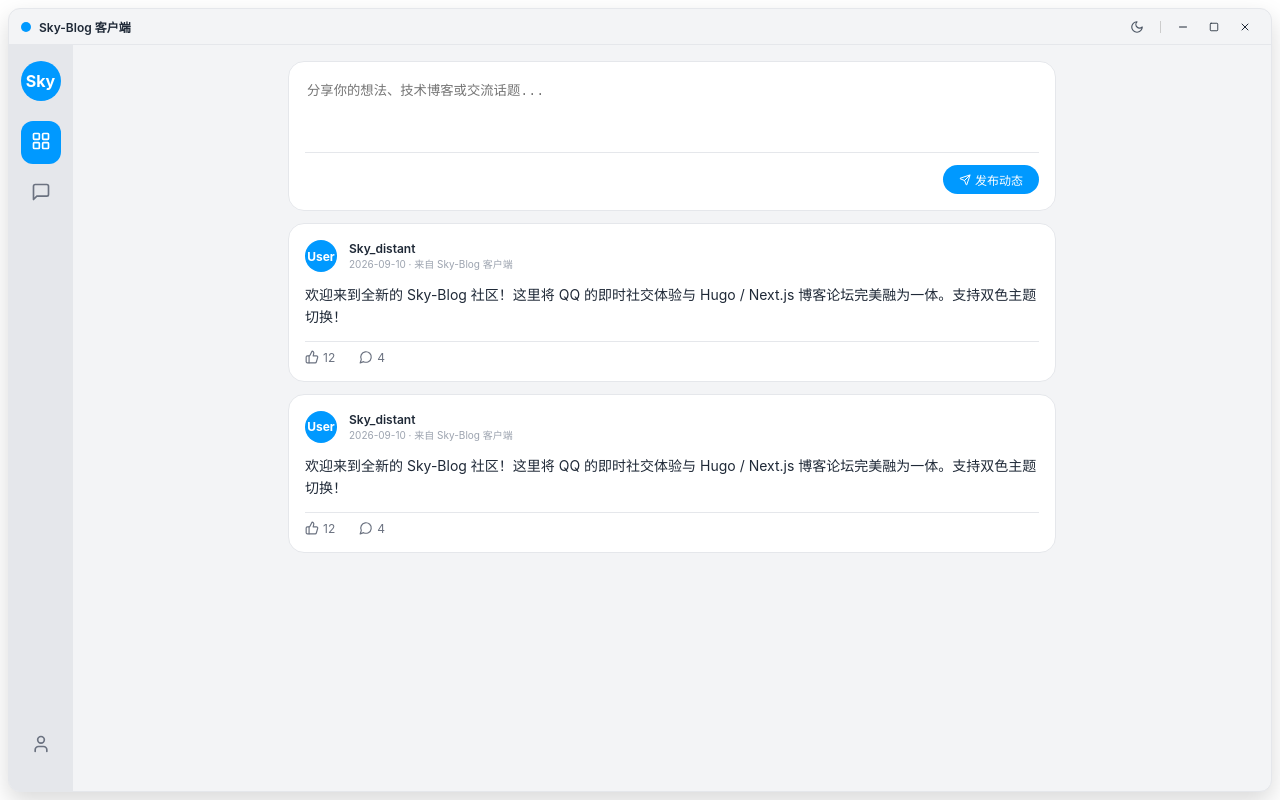
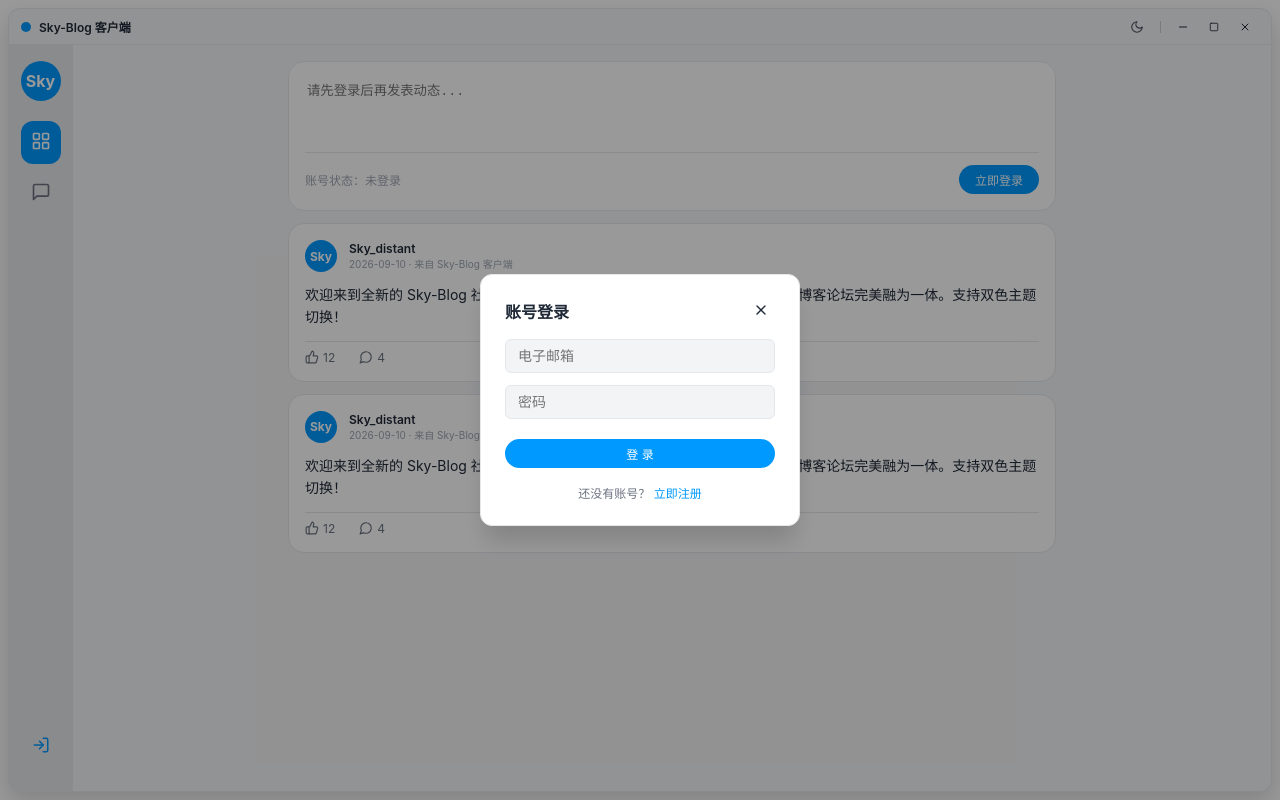
Before and after one commit to zhangtianyuan120220/sky-blog, a Next.js app: page / in a window 1280 px wide. Both pictures are taken after a click on the button 40 px from the left and 745 px from the top of the page. Built offline with nearby package versions, Linux system fonts and the light colour scheme; no server answers.

Commit message:
feat: add supabase auth and fix tauri v2 capabilities for window controls

```diff
--- a/package.json
+++ b/package.json
@@ -10,7 +10,7 @@
     "tauri": "tauri"
   },
   "dependencies": {
-    "@supabase/supabase-js": "^2.45.0",
+    "@supabase/supabase-js": "^2.116.0",
     "@tauri-apps/api": "^2.0.0",
     "clsx": "^2.1.1",
     "lucide-react": "^0.439.0",
--- a/src/app/page.tsx
+++ b/src/app/page.tsx
@@ -1,10 +1,10 @@
 'use client';
 
-import React, { useState } from 'react';
+import React, { useState, useEffect } from 'react';
+import { createClient } from '@supabase/supabase-js';
 import {
   MessageSquare,
   LayoutGrid,
-  User,
   Sun,
   Moon,
   Send,
@@ -12,64 +12,106 @@ import {
   MessageCircle,
   Minus,
   Square,
-  X
+  X,
+  LogOut,
+  LogIn
 } from 'lucide-react';
+
+// 初始化 Supabase 客户端（请替换为你的 Supabase 项目 URL 和 Key）
+const SUPABASE_URL = process.env.NEXT_PUBLIC_SUPABASE_URL || 'https://your-supabase-url.supabase.co';
+const SUPABASE_ANON_KEY = process.env.NEXT_PUBLIC_SUPABASE_ANON_KEY || 'your-anon-key';
+const supabase = createClient(SUPABASE_URL, SUPABASE_ANON_KEY);
 
 export default function Home() {
   const [isDarkMode, setIsDarkMode] = useState(false);
   const [activeTab, setActiveTab] = useState<'forum' | 'chat'>('forum');
   const [postContent, setPostContent] = useState('');
 
-  // 使用 getCurrentWindow 适配 Tauri 最新 API
-  const handleMinimize = async () => {
+  // Auth 鉴权状态
+  const [showAuthModal, setShowAuthModal] = useState(false);
+  const [authMode, setAuthMode] = useState<'login' | 'register'>('login');
+  const [email, setEmail] = useState('');
+  const [password, setPassword] = useState('');
+  const [user, setUser] = useState<any>(null);
+  const [loading, setLoading] = useState(false);
+
+  // 监听 Supabase 登录状态变化
+  useEffect(() => {
+    supabase.auth.getSession().then(({ data: { session } }) => {
+      setUser(session?.user ?? null);
+    });
+
+    const { data: { subscription } } = supabase.auth.onAuthStateChange((_event, session) => {
+      setUser(session?.user ?? null);
+    });
+
+    return () => subscription.unsubscribe();
+  }, []);
+
+  // 修复后的 Tauri v2 窗口控制函数
+  const handleWindowAction = async (action: 'minimize' | 'maximize' | 'close') => {
     try {
-      const windowApi = await import('@tauri-apps/api/window');
-      const win = windowApi.getCurrentWindow ? windowApi.getCurrentWindow() : (windowApi as any).appWindow;
-      await win.minimize();
+      const { getCurrentWindow } = await import('@tauri-apps/api/window');
+      const appWindow = getCurrentWindow();
+
+      if (action === 'minimize') await appWindow.minimize();
+      if (action === 'maximize') await appWindow.toggleMaximize();
+      if (action === 'close') await appWindow.close();
     } catch (e) {
-      console.error(e);
+      console.warn('窗口 API 调用异常（可能运行在纯浏览器环境）:', e);
     }
   };
 
-  const handleToggleMaximize = async () => {
+  // 处理登录与注册提交
+  const handleAuthSubmit = async (e: React.FormEvent) => {
+    e.preventDefault();
+    if (!email || !password) return alert('请输入邮箱和密码');
+
+    setLoading(true);
     try {
-      const windowApi = await import('@tauri-apps/api/window');
-      const win = windowApi.getCurrentWindow ? windowApi.getCurrentWindow() : (windowApi as any).appWindow;
-      await win.toggleMaximize();
-    } catch (e) {
-      console.error(e);
+      if (authMode === 'login') {
+        const { error } = await supabase.auth.signInWithPassword({ email, password });
+        if (error) throw error;
+        alert('登录成功！');
+      } else {
+        const { error } = await supabase.auth.signUp({ email, password });
+        if (error) throw error;
+        alert('注册成功！请检查邮箱完成验证或直接登录。');
+      }
+      setShowAuthModal(false);
+      setEmail('');
+      setPassword('');
+    } catch (err: any) {
+      alert(err.message || '操作失败');
+    } finally {
+      setLoading(false);
     }
   };
 
-  const handleClose = async () => {
-    try {
-      const windowApi = await import('@tauri-apps/api/window');
-      const win = windowApi.getCurrentWindow ? windowApi.getCurrentWindow() : (windowApi as any).appWindow;
-      await win.close();
-    } catch (e) {
-      console.error(e);
-    }
+  // 退出登录
+  const handleLogout = async () => {
+    await supabase.auth.signOut();
   };
 
   return (
     <div style={{ width: '100vw', height: '100vh', padding: '8px' }} className={isDarkMode ? 'dark' : ''}>
       <div className="app-container">
 
-        {/* 1. 顶部标题栏 */}
+        {/* 1. 顶部自定义标题栏（支持拖拽与无边框控制） */}
         <div className="titlebar">
-          <div data-tauri-drag-region style={{ flex: 1, display: 'flex', alignItems: 'center', gap: '8px', fontSize: '12px', fontWeight: 600, height: '100%' }}>
+          <div data-tauri-drag-region style={{ flex: 1, display: 'flex', alignItems: 'center', gap: '8px', fontSize: '12px', fontWeight: 600, height: '100%', userSelect: 'none' }}>
             <span style={{ width: '10px', height: '10px', borderRadius: '50%', backgroundColor: '#0099ff' }}></span>
             <span>Sky-Blog 客户端</span>
           </div>
 
           <div style={{ display: 'flex', alignItems: 'center', gap: '4px' }}>
-            <button onClick={() => setIsDarkMode(!isDarkMode)} className="win-btn" title="切换模式">
+            <button onClick={() => setIsDarkMode(!isDarkMode)} className="win-btn" title="切换主题">
               {isDarkMode ? <Sun size={14} color="#facc15" /> : <Moon size={14} color="#4b5563" />}
             </button>
             <div style={{ width: '1px', height: '12px', backgroundColor: '#ccc', margin: '0 4px', alignSelf: 'center' }} />
-            <button onClick={handleMinimize} className="win-btn" title="最小化"><Minus size={12} /></button>
-            <button onClick={handleToggleMaximize} className="win-btn" title="最大化"><Square size={10} /></button>
-            <button onClick={handleClose} className="win-btn win-close-btn" title="关闭"><X size={12} /></button>
+            <button onClick={() => handleWindowAction('minimize')} className="win-btn" title="最小化"><Minus size={12} /></button>
+            <button onClick={() => handleWindowAction('maximize')} className="win-btn" title="最大化"><Square size={10} /></button>
+            <button onClick={() => handleWindowAction('close')} className="win-btn win-close-btn" title="关闭"><X size={12} /></button>
           </div>
         </div>
 
@@ -79,7 +121,14 @@ export default function Home() {
           {/* 左侧侧边栏 */}
           <div className="sidebar">
             <div style={{ display: 'flex', flexDirection: 'column', alignItems: 'center', width: '100%' }}>
-              <div className="avatar" style={{ marginBottom: '20px' }}>Sky</div>
+              <div
+                className="avatar"
+                style={{ marginBottom: '20px', cursor: 'pointer' }}
+                onClick={() => !user && setShowAuthModal(true)}
+                title={user ? `当前用户: ${user.email}` : '点击登录账号'}
+              >
+                {user ? user.email.slice(0, 2).toUpperCase() : 'Sky'}
+              </div>
 
               <button
                 onClick={() => setActiveTab('forum')}
@@ -98,7 +147,16 @@ export default function Home() {
               </button>
             </div>
 
-            <button className="nav-btn" title="个人中心"><User size={20} /></button>
+            {/* 底部登录/退出切换 */}
+            {user ? (
+              <button onClick={handleLogout} className="nav-btn" title="退出登录">
+                <LogOut size={18} color="#ef4444" />
+              </button>
+            ) : (
+              <button onClick={() => setShowAuthModal(true)} className="nav-btn" title="登录 / 注册">
+                <LogIn size={18} color="#0099ff" />
+              </button>
+            )}
           </div>
 
           {/* 右侧主内容区 */}
@@ -111,23 +169,33 @@ export default function Home() {
                   <textarea
                     value={postContent}
                     onChange={(e) => setPostContent(e.target.value)}
-                    placeholder="分享你的想法、技术博客或交流话题..."
+                    placeholder={user ? `以 ${user.email} 的身份分享你的想法...` : "请先登录后再发表动态..."}
+                    disabled={!user}
                     className="post-input"
                   />
-                  <div style={{ display: 'flex', justifyContent: 'flex-end', borderTop: '1px solid var(--border-color)', paddingTop: '12px' }}>
-                    <button className="btn-primary">
-                      <Send size={12} />
-                      <span>发布动态</span>
-                    </button>
+                  <div style={{ display: 'flex', justifyContent: 'space-between', alignItems: 'center', borderTop: '1px solid var(--border-color)', paddingTop: '12px' }}>
+                    <span style={{ fontSize: '12px', color: '#9ca3af' }}>
+                      {user ? `已登录: ${user.email}` : '账号状态：未登录'}
+                    </span>
+                    {user ? (
+                      <button className="btn-primary">
+                        <Send size={12} />
+                        <span>发布动态</span>
+                      </button>
+                    ) : (
+                      <button onClick={() => setShowAuthModal(true)} className="btn-primary">
+                        <span>立即登录</span>
+                      </button>
+                    )}
                   </div>
                 </div>
 
-                {/* 帖子列表 */}
+                {/* 动态内容卡片 */}
                 {[1, 2].map((i) => (
                   <div key={i} className="post-card">
                     <div style={{ display: 'flex', alignItems: 'center', gap: '12px', marginBottom: '12px' }}>
                       <div className="avatar" style={{ width: '32px', height: '32px', fontSize: '12px' }}>
-                        User
+                        Sky
                       </div>
                       <div>
                         <div style={{ fontSize: '12px', fontWeight: 600 }}>Sky_distant</div>
@@ -157,6 +225,77 @@ export default function Home() {
         </div>
 
       </div>
+
+      {/* 3. 登录 / 注册 模态弹窗 */}
+      {showAuthModal && (
+        <div style={{
+          position: 'fixed', top: 0, left: 0, right: 0, bottom: 0,
+          backgroundColor: 'rgba(0,0,0,0.4)',
+          display: 'flex', alignItems: 'center', justifyContent: 'center',
+          zIndex: 1000
+        }}>
+          <div style={{
+            backgroundColor: 'var(--bg-card)',
+            borderRadius: '12px',
+            padding: '24px',
+            width: '320px',
+            boxShadow: '0 20px 25px -5px rgba(0,0,0,0.15)',
+            border: '1px solid var(--border-color)',
+            color: 'var(--text-primary)'
+          }}>
+            <div style={{ display: 'flex', justifyContent: 'space-between', alignItems: 'center', marginBottom: '16px' }}>
+              <h3 style={{ fontSize: '16px', fontWeight: 600, margin: 0 }}>
+                {authMode === 'login' ? '账号登录' : '注册新账号'}
+              </h3>
+              <button onClick={() => setShowAuthModal(false)} style={{ border: 'none', background: 'transparent', cursor: 'pointer', color: 'currentColor' }}>
+                <X size={16} />
+              </button>
+            </div>
+
+            <form onSubmit={handleAuthSubmit} style={{ display: 'flex', flexDirection: 'column', gap: '12px' }}>
+              <input
+                type="email"
+                placeholder="电子邮箱"
+                value={email}
+                onChange={(e) => setEmail(e.target.value)}
+                style={{
+                  padding: '8px 12px', borderRadius: '6px',
+                  border: '1px solid var(--border-color)',
+                  backgroundColor: 'var(--bg-main)',
+                  color: 'var(--text-primary)',
+                  fontSize: '14px', outline: 'none'
+                }}
+              />
+              <input
+                type="password"
+                placeholder="密码"
+                value={password}
+                onChange={(e) => setPassword(e.target.value)}
+                style={{
+                  padding: '8px 12px', borderRadius: '6px',
+                  border: '1px solid var(--border-color)',
+                  backgroundColor: 'var(--bg-main)',
+                  color: 'var(--text-primary)',
+                  fontSize: '14px', outline: 'none'
+                }}
+              />
+
+              <button type="submit" disabled={loading} className="btn-primary" style={{ width: '100%', justifyContent: 'center', marginTop: '8px' }}>
+                {loading ? '提交中...' : (authMode === 'login' ? '登 录' : '注 册')}
+              </button>
+            </form>
+
+            <div style={{ marginTop: '16px', textAlign: 'center', fontSize: '12px', color: '#6b7280' }}>
+              {authMode === 'login' ? (
+                <span>还没有账号？ <a style={{ color: '#0099ff', cursor: 'pointer' }} onClick={() => setAuthMode('register')}>立即注册</a></span>
+              ) : (
+                <span>已有账号？ <a style={{ color: '#0099ff', cursor: 'pointer' }} onClick={() => setAuthMode('login')}>直接登录</a></span>
+              )}
+            </div>
+          </div>
+        </div>
+      )}
+
     </div>
   );
 }
```
Also changed, not shown: src-tauri/capabilities/default.json (+7 -5 lines), 1 other file (tests, documents, lock files or other folders).
